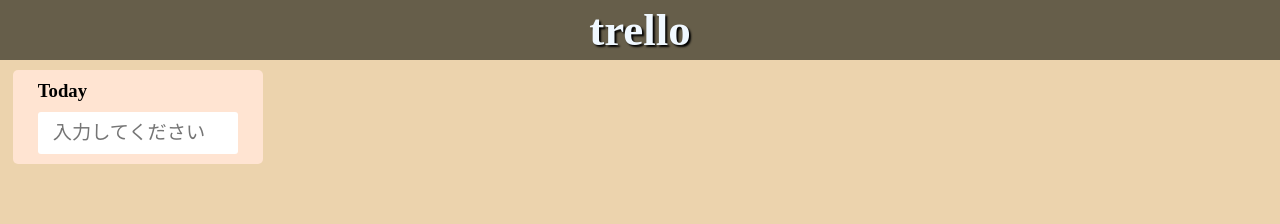
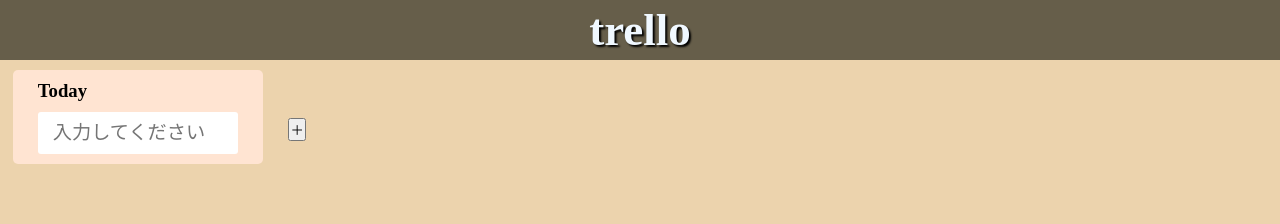
Before and after one commit to tokatu4561/react-ts-trello, a React (Create React App) app: page / in a window 1280 px wide. Shown: the top 224 px of the page. Built offline with nearby package versions, Linux system fonts and the light colour scheme.

Commit message:
style add-tasks-card add-button

```diff
--- a/src/App.tsx
+++ b/src/App.tsx
@@ -1,14 +1,13 @@
 import React from "react";
-import logo from "./logo.svg";
 import "./App.css";
 import { Header } from "./components/Header";
-import { TaskCard } from "./components/TaskCard";
+import { TaskCards } from "./components/TaskCards";
 
 function App() {
   return (
     <div className="app">
       <Header />
-      <TaskCard />
+      <TaskCards />
     </div>
   );
 }
--- a/src/components/TaskCard.tsx
+++ b/src/components/TaskCard.tsx
@@ -10,7 +10,6 @@
   return (
     <div className="taskCard">
       <TaskCardTitle />
-      <AddTaskCardButton />
       <AddTaskInput
         inputText={inputText}
         setInputText={setInputText}
--- a/src/components/TaskCards.tsx
+++ b/src/components/TaskCards.tsx
@@ -4,7 +4,7 @@
 
 export const TaskCards = () => {
   return (
-    <div>
+    <div className="taskCardsArea">
       <TaskCard></TaskCard>
       <AddTaskCardButton />
     </div>
--- a/src/components/button/AddTaskCardButton.tsx
+++ b/src/components/button/AddTaskCardButton.tsx
@@ -1,5 +1,9 @@
 import React from "react";
 
 export const AddTaskCardButton = () => {
-  return <div></div>;
+  return (
+    <div className="addTaskCardBtnArea">
+      <button className="addTaskaCardBtn">＋</button>
+    </div>
+  );
 };
--- a/src/index.css
+++ b/src/index.css
@@ -74,3 +74,30 @@
   border: none;
   cursor: pointer;
 }
+
+.taskCardsArea {
+  display: flex;
+  justify-content: flex-start;
+  align-items: center;
+  flex-wrap: wrap;
+}
+
+.addTaskCardBtnArea {
+  margin-left: 1%;
+  margin-top: 25px;
+}
+
+.addTaskCardBtn {
+  padding: 10px, 18px;
+  border-radius: 9999px;
+  font-size: 30px;
+  background-color: rgb(221, 194, 162);
+  box-shadow: 3px 3px 8px 1px black;
+  cursor: pointer;
+  transition: all 0.3s;
+}
+
+.addTaskCardBtn:hover {
+  box-shadow: none;
+  transform: translate(3px, 3px);
+}
```
